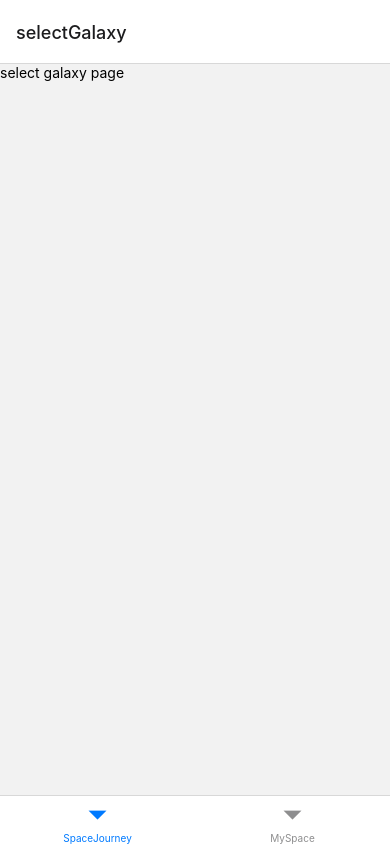
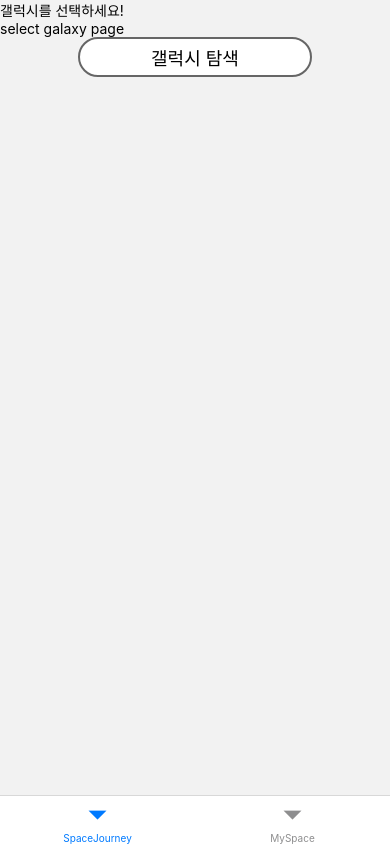
Before and after one commit to jiwon79/Muspace-App, a React Native app: screen /SpaceJourney in a window 390 px wide. Built offline with nearby package versions, Linux system fonts and the light colour scheme; what react-native, react-native-expo-viewport-units would draw is missing.

Commit message:
feat: Add JourneyGalaxy navigate button

```diff
--- a/Navigations/SpaceJourneyNav.js
+++ b/Navigations/SpaceJourneyNav.js
@@ -12,10 +12,16 @@ export default function SpaceJourneyNav() {
   return (
     <Stack.Navigator
       initialRouteName="selectGalaxy"
+      screenOptions={{
+        animationEnabled: false
+      }}
     >
       <Stack.Screen
         name="selectGalaxy"
         component={SelectGalaxy}
+        options={{
+          headerShown: false
+        }}
       />
       <Stack.Screen
         name="JourneyGalaxy"
--- a/Screens/SpaceJourney/SelectGalaxy.js
+++ b/Screens/SpaceJourney/SelectGalaxy.js
@@ -1,10 +1,18 @@
 import React from 'react'
-import { View, Text } from 'react-native'
+import { View, Text, Button } from 'react-native'
 
-export default function SelectGalaxy() {
+import SelectGalaxyHeader from '../../components/Header/SelectGalaxyHeader'
+import ButtonModule from '../../components/atom/ButtonModule'
+
+export default function SelectGalaxy({ route, navigation }) {
   return (
     <View>
+      <SelectGalaxyHeader/>
       <Text>select galaxy page</Text>
+      <ButtonModule
+        text="갤럭시 탐색"
+        onPress={() => navigation.navigate('JourneyGalaxy')}
+      />
     </View>
   )
 }
--- a/Screens/SpaceJourney/index.js
+++ b/components/Header/SelectGalaxyHeader.js
@@ -1,10 +1,10 @@
 import React from 'react'
 import { View, Text } from 'react-native'
 
-export default function SpaceJourney() {
+export default function SelectGalaxyHeader() {
   return (
     <View>
-      <Text>Space Journey page</Text>
+      <Text>갤럭시를 선택하세요!</Text>
     </View>
   )
 }
```
